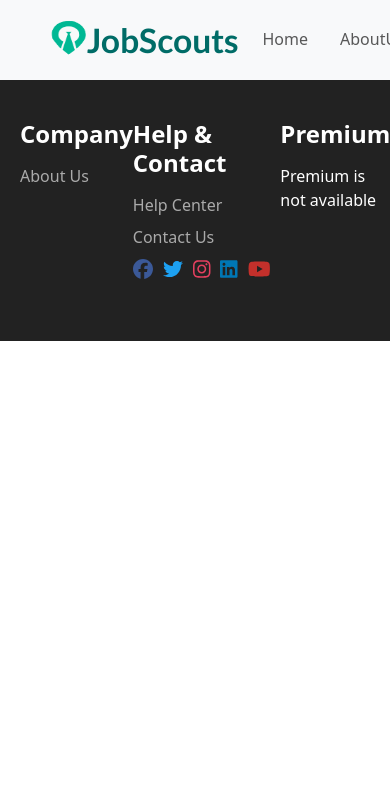
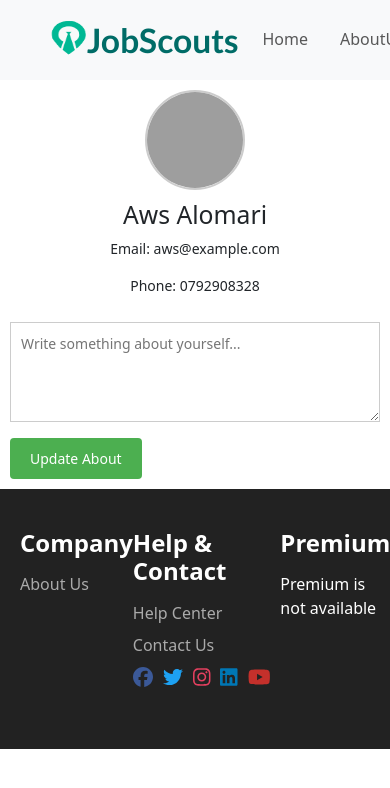
Before and after one commit to JobScouts/frontend-job-scouts, a React (Create React App) app: page /Profile in a window 390 px wide. Shown: the top 788 px of the page. Built offline with nearby package versions, Linux system fonts and the light colour scheme; grey boxes are pictures that could not be loaded.

Commit message:
profile style

```diff
--- a/src/App.js
+++ b/src/App.js
@@ -5,6 +5,7 @@ import SavedJob from './components/SavedJob/SavedJob';
 import Footer from './components/Footer/Footer'
 import ProfTese from './components/profTese';
 import NavBarNotLog from './components/NavBarNotLog/NavBarNotLog';
+import Profile from './components/Profile/Profile';
 
 function App() {
   return (
@@ -15,9 +16,10 @@ function App() {
         <Route path="/" element={<Home />} />
         <Route path='/About' element={<About />} />
         <Route path='/ProfTese' element={<ProfTese />} />
-        <Route path='/SavedJob' element={<SavedJob/>}/>
+        <Route path='/SavedJob' element={<SavedJob />} />
+        <Route path='/Profile' element={<Profile />} />
       </Routes>
-      <Footer/>
+      <Footer />
     </div>
   );
 
--- a/src/components/Profile/Profile.js
+++ b/src/components/Profile/Profile.js
@@ -1,5 +1,5 @@
 import React from "react";
-import "./Profile.css";
+import "./profile.css";
 import { useState, useEffect } from 'react';
 
 
@@ -58,7 +58,7 @@ const UserProfile = () => {
   };
 
   return (
-    <div className="user-profile-container">
+    <section className="user-profile-container">
       <div className="user-details">
         <img
           className="user-profile-picture"
@@ -80,7 +80,7 @@ const UserProfile = () => {
           Update About
         </button>
       </div>
-    </div>
+    </section>
   );
 };
 
--- a/src/components/Profile/profile.css
+++ b/src/components/Profile/profile.css
@@ -1,72 +1,105 @@
+/* profile.css */
 
-.user-profile-card {
-    max-width: 500px;
-    margin: 0 auto;
-    background-color: #fff;
-    border-radius: 8px;
-    box-shadow: 0px 2px 10px rgba(0, 0, 0, 0.1);
-    padding: 20px;
+/* Reset some default styles */
+* {
+  margin: 0;
+  padding: 0;
+  box-sizing: border-box;
 }
 
+/* Main container */
 .user-profile-container {
   display: flex;
+  flex-direction: column;
   align-items: center;
+  margin: 30px;
 }
 
+/* User details section */
 .user-details {
-    flex: 1;
-    text-align: center;
-    padding: 20px;
+  display: flex;
+  flex-direction: column;
+  align-items: center;
+  margin-bottom: 20px;
 }
 
 .user-profile-picture {
-    width: 180px;
-    height: 180px;
+  width: 150px;
+  height: 150px;
   border-radius: 50%;
   object-fit: cover;
-    border: 4px solid #fff;
-    box-shadow: 0px 2px 10px rgba(0, 0, 0, 0.2);
+  margin-bottom: 10px;
+  border: 2px solid #ccc; /* Add a border around the profile picture */
 }
 
-  .user-details h2 {
-    margin: 10px 0;
-    color: #333;
+h2 {
+  font-size: 24px;
+  margin-bottom: 5px;
 }
 
-  .user-details p {
-    margin: 5px 0;
-    color: #666;
+p {
+  font-size: 16px;
+  margin-bottom: 5px;
 }
 
+/* User about section */
 .user-about {
-    flex: 1;
-    padding: 20px;
+  width: 100%;
 }
 
 .about-textarea {
   width: 100%;
-    height: 100px;
-    resize: none;
+  height: 150px;
+  resize: vertical; /* Allow vertical resizing of the textarea */
   padding: 10px;
+  font-size: 16px;
   border: 1px solid #ccc;
-    border-radius: 4px;
-    font-size: 16px;
-    color: #333;
-    font-family: 'Arial', sans-serif;
+  margin-bottom: 10px;
 }
 
 .update-button {
-    margin-top: 10px;
+  background-color: #4CAF50;
+  color: #fff;
   padding: 10px 20px;
-    font-size: 16px;
-    background-color: #007bff;
-    color: #fff;
   border: none;
   border-radius: 4px;
   cursor: pointer;
-    transition: background-color 0.3s ease;
+  font-size: 16px;
 }
 
 .update-button:hover {
-    background-color: #0056b3;
+  background-color: #45a049;
 }
+
+/* Responsive adjustments */
+@media screen and (max-width: 600px) {
+  .user-profile-container {
+    margin: 10px;
+  }
+
+  .user-details {
+    margin-bottom: 10px;
+  }
+
+  .user-profile-picture {
+    width: 100px;
+    height: 100px;
+  }
+
+  h2 {
+    font-size: 20px;
+  }
+
+  p {
+    font-size: 14px;
+  }
+
+  .about-textarea {
+    height: 100px;
+    font-size: 14px;
+  }
+
+  .update-button {
+    font-size: 14px;
+  }
+}
```
Lines whose indentation alone changed are shown as unchanged.
